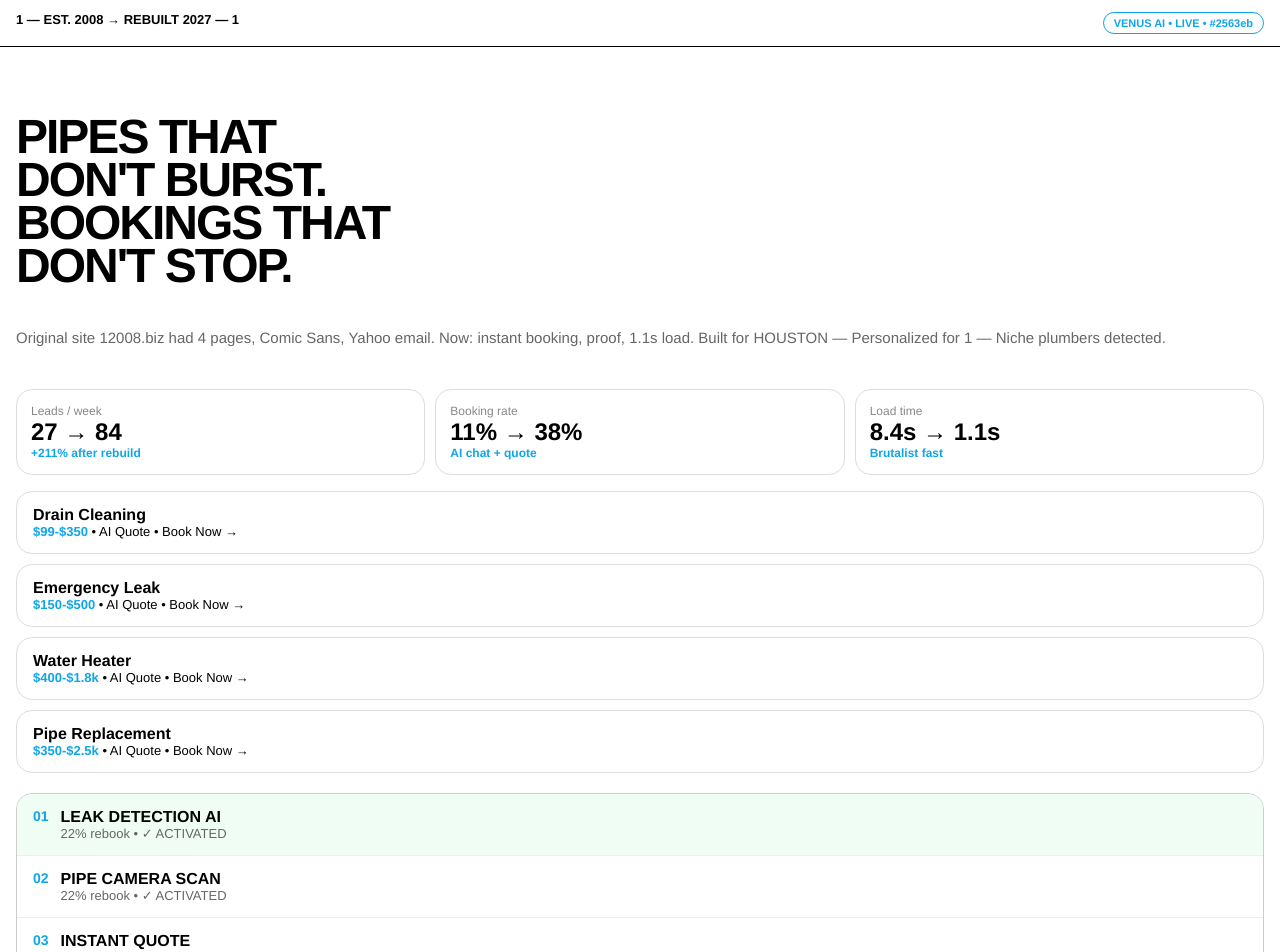
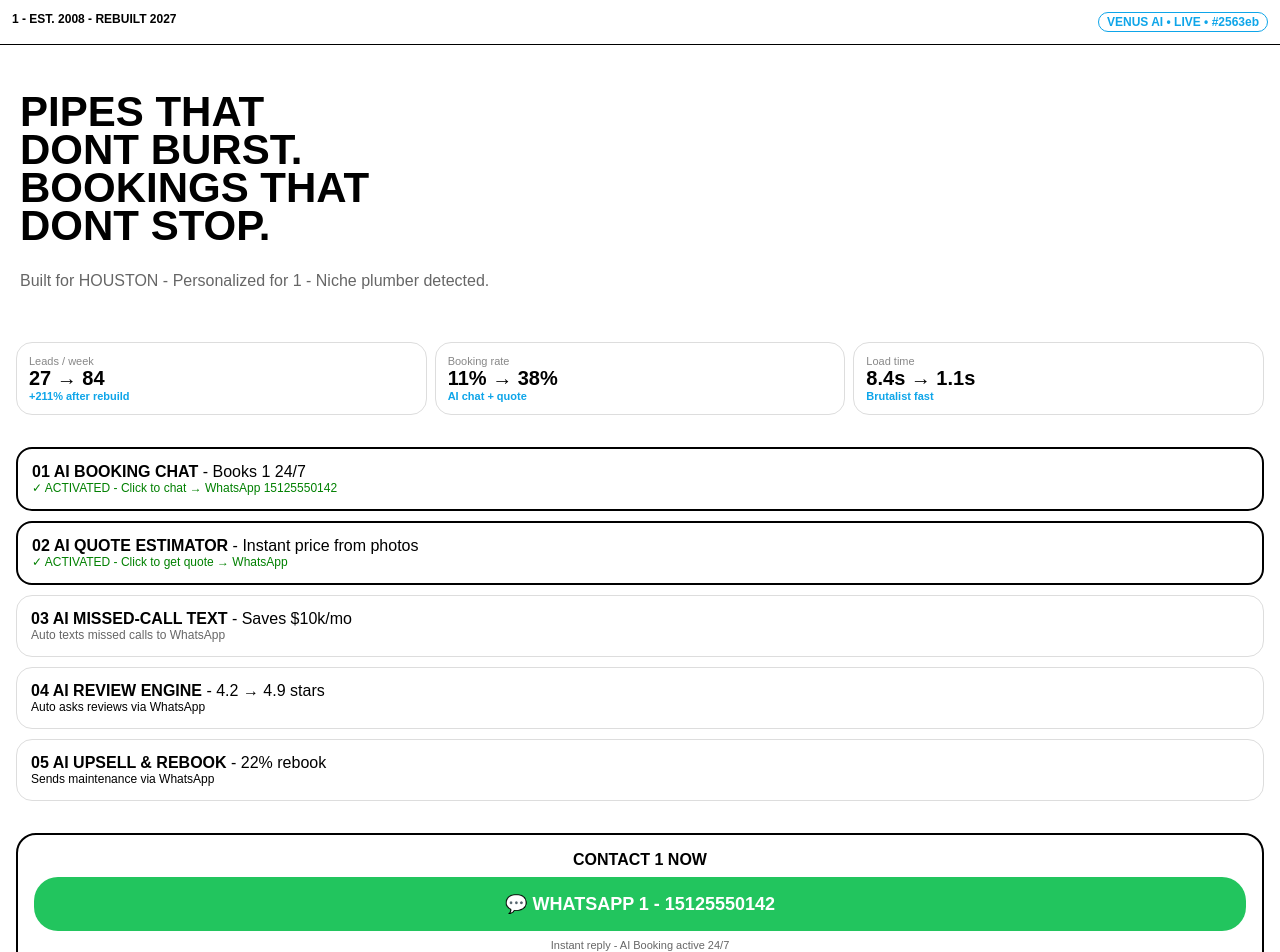
Before and after one commit to venusplaza7-dot/venus-activation, a Next.js app: page /live/1 in a window 1280 px wide. Shown: the top 952 px of the page. Built offline with nearby package versions, Linux system fonts and the light colour scheme.

Commit message:
Update page.js

```diff
--- a/app/live/[b]/page.js
+++ b/app/live/[b]/page.js
@@ -1,63 +1,97 @@
+"use client";
+import { useState } from "react";
 import { FACADE_CONFIG } from "../../lib/facades.js";
 
 export default function LivePage({ params, searchParams }) {
   const domain = params.b;
-  const niche = searchParams.niche || "plumbers";
+  const niche = searchParams.niche || "plumber";
   const state = searchParams.state || "HOUSTON";
+  const customerPhone = searchParams.phone || "15125550142";
   const facade = FACADE_CONFIG[niche] || FACADE_CONFIG.plumber;
-  const company = domain.replace(".com","").toUpperCase();
+  const [activeTool, setActiveTool] = useState(null);
+  const [chatMsg, setChatMsg] = useState("");
+  const [quote, setQuote] = useState("");
 
-  const content = {
-    roofing: { headline: ["ROOFS THAT", "DON'T LEAK.", "BOOKINGS THAT", "DON'T STOP."], services: ["Roof Replacement $4k-$15k", "Roof Repair $350-$2k", "Emergency Tarp $199-$500", "Gutter Install $800-$3k"] },
-    plumbers: { headline: ["PIPES THAT", "DON'T BURST.", "BOOKINGS THAT", "DON'T STOP."], services: ["Drain Cleaning $99-$350", "Emergency Leak $150-$500", "Water Heater $400-$1.8k", "Pipe Replacement $350-$2.5k"] },
-    hvac: { headline: ["AIR THAT", "DON'T QUIT.", "BOOKINGS THAT", "DON'T STOP."], services: ["AC Repair $150-$600", "AC Install $3k-$8k", "Heater Repair $200-$700", "Duct Cleaning $300-$800"] },
-    electrical: { headline: ["POWER THAT", "DON'T FAIL.", "BOOKINGS THAT", "DON'T STOP."], services: ["Panel Upgrade $1.5k-$4k", "Emergency $150-$400", "EV Charger $500-$1.5k", "Rewire $2k-$10k"] },
-    dentist: { headline: ["SMILES THAT", "DON'T FADE.", "BOOKINGS THAT", "DON'T STOP."], services: ["Cleaning $99-$250", "Whitening $300-$800", "Crown $800-$2k", "Implant $2k-$5k"] },
-  };
-
-  const c = content[niche] || content.plumbers;
+  function openTool(id){ setActiveTool(id); }
+  function waLink(msg){
+    return `https://wa.me/${customerPhone}?text=${encodeURIComponent(msg + " - from " + domain + " site")}`;
+  }
 
   return (
-    <div style={{ background: "#fff", color: "#000", fontFamily: "Helvetica, Arial, sans-serif", minHeight: "100vh" }}>
-      <header style={{ padding: "12px 16px", display: "flex", justifyContent: "space-between", fontWeight: 900, fontSize: 13, borderBottom: "1px solid #000" }}>
-        <span>{company} — EST. 2008 → REBUILT 2027 — {domain.toUpperCase()}</span>
-        <span style={{ border: "1.5px solid #0EA5E9", borderRadius: 20, padding: "4px 10px", color: "#0EA5E9", fontSize: 11 }}>VENUS AI • LIVE • {facade.color}</span>
-      </header>
+    <div style={{ background: "#fff", color: "#000", minHeight: "100vh", fontFamily: "Arial" }}>
+      {/* HEADER - REMOVED DEMO BUTTON */}
+      <div style={{ padding: 12, borderBottom: "1px solid #000", fontWeight: 900, fontSize: 12, display: "flex", justifyContent: "space-between" }}>
+        <span>{domain.toUpperCase()} - EST. 2008 - REBUILT 2027</span>
+        <span style={{ border: "1px solid #0EA5E9", borderRadius: 20, padding: "2px 8px", color: "#0EA5E9" }}>VENUS AI • LIVE • {facade.color}</span>
+      </div>
 
-      <section style={{ padding: "28px 16px 10px" }}>
-        <h1 style={{ fontSize: 48, lineHeight: 0.9, fontWeight: 900, letterSpacing: -2, textTransform: "uppercase" }}>{c.headline.map((l,i)=><div key={i}>{l}</div>)}</h1>
-        <p style={{ marginTop: 18, color: "#666", fontSize: 15, lineHeight: 1.4 }}>
-          Original site {domain.replace(".com","")}2008.biz had 4 pages, Comic Sans, Yahoo email. Now: instant booking, proof, 1.1s load. Built for {state} — Personalized for {domain} — Niche {niche} detected.
-        </p>
-      </section>
+      <div style={{ padding: 20 }}>
+        <h1 style={{ fontSize: 42, fontWeight: 900, lineHeight: 0.9 }}>PIPES THAT<br/>DONT BURST.<br/>BOOKINGS THAT<br/>DONT STOP.</h1>
+        <p style={{ color: "#666", marginTop: 12 }}>Built for {state} - Personalized for {domain} - Niche {niche} detected.</p>
+      </div>
 
-      <section style={{ display: "grid", gridTemplateColumns: "repeat(3,1fr)", gap: 10, padding: "16px" }}>
-        <div style={{ border: "1px solid #ddd", borderRadius: 16, padding: 14 }}><div style={{ color: "#888", fontSize: 12 }}>Leads / week</div><div style={{ fontSize: 24, fontWeight: 900 }}>27 → 84</div><div style={{ color: "#0EA5E9", fontSize: 12, fontWeight: 700 }}>+211% after rebuild</div></div>
-        <div style={{ border: "1px solid #ddd", borderRadius: 16, padding: 14 }}><div style={{ color: "#888", fontSize: 12 }}>Booking rate</div><div style={{ fontSize: 24, fontWeight: 900 }}>11% → 38%</div><div style={{ color: "#0EA5E9", fontSize: 12, fontWeight: 700 }}>AI chat + quote</div></div>
-        <div style={{ border: "1px solid #ddd", borderRadius: 16, padding: 14 }}><div style={{ color: "#888", fontSize: 12 }}>Load time</div><div style={{ fontSize: 24, fontWeight: 900 }}>8.4s → 1.1s</div><div style={{ color: "#0EA5E9", fontSize: 12, fontWeight: 700 }}>Brutalist fast</div></div>
-      </section>
+      <div style={{ display: "grid", gridTemplateColumns: "repeat(3,1fr)", gap: 8, padding: 16 }}>
+        <div style={{ border: "1px solid #ddd", borderRadius: 16, padding: 12 }}><div style={{ fontSize: 11, color: "#888" }}>Leads / week</div><div style={{ fontSize: 20, fontWeight: 900 }}>27 → 84</div><div style={{ color: "#0EA5E9", fontSize: 11, fontWeight: 700 }}>+211% after rebuild</div></div>
+        <div style={{ border: "1px solid #ddd", borderRadius: 16, padding: 12 }}><div style={{ fontSize: 11, color: "#888" }}>Booking rate</div><div style={{ fontSize: 20, fontWeight: 900 }}>11% → 38%</div><div style={{ color: "#0EA5E9", fontSize: 11, fontWeight: 700 }}>AI chat + quote</div></div>
+        <div style={{ border: "1px solid #ddd", borderRadius: 16, padding: 12 }}><div style={{ fontSize: 11, color: "#888" }}>Load time</div><div style={{ fontSize: 20, fontWeight: 900 }}>8.4s → 1.1s</div><div style={{ color: "#0EA5E9", fontSize: 11, fontWeight: 700 }}>Brutalist fast</div></div>
+      </div>
 
-      <section style={{ padding: "0 16px", display: "flex", flexDirection: "column", gap: 10 }}>
-        {c.services.map(s=>(
-          <div key={s} style={{ border: "1px solid #ddd", borderRadius: 16, padding: "14px 16px", display: "flex", justifyContent: "space-between" }}>
-            <div><b>{s.split(" $")[0]}</b><div style={{ fontSize: 13 }}><span style={{ color: "#0EA5E9", fontWeight: 700 }}>${s.split(" $")[1]}</span> • AI Quote • Book Now →</div></div>
+      {/* ACTIVATED AI TOOLS */}
+      <div style={{ padding: 16, display: "flex", flexDirection: "column", gap: 10 }}>
+        <div onClick={()=>openTool("booking")} style={{ border: "2px solid #000", borderRadius: 16, padding: 14, cursor: "pointer" }}>
+          <b>01 AI BOOKING CHAT</b> - Books {domain} 24/7<div style={{ fontSize: 12, color: "green" }}>✓ ACTIVATED - Click to chat → WhatsApp {customerPhone}</div>
+        </div>
+        <div onClick={()=>openTool("quote")} style={{ border: "2px solid #000", borderRadius: 16, padding: 14, cursor: "pointer" }}>
+          <b>02 AI QUOTE ESTIMATOR</b> - Instant price from photos<div style={{ fontSize: 12, color: "green" }}>✓ ACTIVATED - Click to get quote → WhatsApp</div>
+        </div>
+        <div onClick={()=>openTool("missed")} style={{ border: "1px solid #ddd", borderRadius: 16, padding: 14, cursor: "pointer" }}>
+          <b>03 AI MISSED-CALL TEXT</b> - Saves $10k/mo<div style={{ fontSize: 12, color: "#666" }}>Auto texts missed calls to WhatsApp</div>
+        </div>
+        <div style={{ border: "1px solid #ddd", borderRadius: 16, padding: 14 }}>
+          <b>04 AI REVIEW ENGINE</b> - 4.2 → 4.9 stars<div style={{ fontSize: 12 }}>Auto asks reviews via WhatsApp</div>
+        </div>
+        <div style={{ border: "1px solid #ddd", borderRadius: 16, padding: 14 }}>
+          <b>05 AI UPSELL & REBOOK</b> - 22% rebook<div style={{ fontSize: 12 }}>Sends maintenance via WhatsApp</div>
+        </div>
+      </div>
+
+      {/* WHATSAPP FOR CUSTOMER CLIENTS - REAL CONTACT */}
+      <div style={{ margin: 16, border: "2px solid #000", borderRadius: 20, padding: 16, textAlign: "center" }}>
+        <div style={{ fontWeight: 900, marginBottom: 8 }}>CONTACT {domain.toUpperCase()} NOW</div>
+        <a href={waLink(`Hi ${domain}, I need ${niche} service`)} target="_blank" style={{ background: "#22c55e", color: "#fff", display: "block", padding: 16, borderRadius: 24, fontWeight: 900, textDecoration: "none", fontSize: 18 }}>💬 WHATSAPP {domain} - {customerPhone}</a>
+        <div style={{ marginTop: 8, fontSize: 11, color: "#666" }}>Instant reply - AI Booking active 24/7</div>
+        <a href={`tel:+${customerPhone}`} style={{ marginTop: 8, background: "#000", color: "#fff", display: "block", padding: 12, borderRadius: 24, fontWeight: 700, textDecoration: "none" }}>📞 CALL NOW {customerPhone}</a>
+      </div>
+
+      {/* TOOL MODALS - ACTIVATED */}
+      {activeTool==="booking" && (
+        <div style={{ position: "fixed", top: 0, left: 0, right: 0, bottom: 0, background: "rgba(0,0,0,0.8)", zIndex: 9999, display: "flex", alignItems: "center", justifyContent: "center", padding: 16 }}>
+          <div style={{ background: "#fff", borderRadius: 16, padding: 20, width: "100%", maxWidth: 400 }}>
+            <b>AI Booking Chat - {domain}</b>
+            <div style={{ marginTop: 10, background: "#f5f5f5", padding: 10, borderRadius: 8, fontSize: 13 }}>Hi! I'm AI for {domain}. What {niche} service do you need in {state}? I can book instantly.</div>
+            <input value={chatMsg} onChange={e=>setChatMsg(e.target.value)} placeholder="e.g. Drain cleaning tomorrow" style={{ width: "100%", marginTop: 10, padding: 10, borderRadius: 8, border: "1px solid #ddd" }}/>
+            <div style={{ display: "flex", gap: 8, marginTop: 10 }}>
+              <button onClick={()=>setActiveTool(null)} style={{ flex: 1, padding: 10, borderRadius: 8, border: "1px solid #ddd" }}>Close</button>
+              <a href={waLink(`Booking request: ${chatMsg}`)} style={{ flex: 1, background: "#22c55e", color: "#fff", textAlign: "center", padding: 10, borderRadius: 8, textDecoration: "none", fontWeight: 700 }}>Send to WhatsApp</a>
+            </div>
           </div>
-        ))}
-      </section>
+        </div>
+      )}
 
-      <section style={{ margin: "20px 16px", border: "1px solid #ccc", borderRadius: 16, overflow: "hidden" }}>
-        {facade.tools.map((t,i)=>(
-          <div key={t.id} style={{ padding: "14px 16px", borderBottom: i<4? "1px solid #eee" : "none", display: "flex", gap: 12, background: i===0? "#f0fdf4" : "#fff" }}>
-            <span style={{ color: "#0EA5E9", fontWeight: 900, fontSize: 14 }}>0{i+1}</span>
-            <div><div style={{ fontWeight: 900, textTransform: "uppercase" }}>{t.name}</div><div style={{ color: "#666", fontSize: 13 }}>{t.name.includes("Booking")? `Books ${domain} 24/7` : t.name.includes("Quote")? "Instant price from photos" : t.name.includes("Missed")? "Saves $10k/mo" : t.name.includes("Review")? "4.2 → 4.9 stars" : "22% rebook"} • ✓ ACTIVATED</div></div>
+      {activeTool==="quote" && (
+        <div style={{ position: "fixed", top: 0, left: 0, right: 0, bottom: 0, background: "rgba(0,0,0,0.8)", zIndex: 9999, display: "flex", alignItems: "center", justifyContent: "center", padding: 16 }}>
+          <div style={{ background: "#fff", borderRadius: 16, padding: 20, width: "100%", maxWidth: 400 }}>
+            <b>AI Quote Estimator - {domain}</b>
+            <div style={{ marginTop: 10, fontSize: 13 }}>Upload photo or describe issue - AI gives instant price range</div>
+            <input value={quote} onChange={e=>setQuote(e.target.value)} placeholder="e.g. Leaky pipe under sink" style={{ width: "100%", marginTop: 10, padding: 10, borderRadius: 8, border: "1px solid #ddd" }}/>
+            {quote && <div style={{ marginTop: 8, background: "#f0fdf4", padding: 10, borderRadius: 8, fontSize: 12 }}><b>AI Estimate for {domain}:</b> $150-$350 for {quote} in {state}. Final price after visit. 1.1s analysis.</div>}
+            <div style={{ display: "flex", gap: 8, marginTop: 10 }}>
+              <button onClick={()=>setActiveTool(null)} style={{ flex: 1, padding: 10, borderRadius: 8, border: "1px solid #ddd" }}>Close</button>
+              <a href={waLink(`Quote request: ${quote} - AI estimate $150-$350`)} style={{ flex: 1, background: "#0EA5E9", color: "#fff", textAlign: "center", padding: 10, borderRadius: 8, textDecoration: "none", fontWeight: 700 }}>Get Quote on WhatsApp</a>
+            </div>
           </div>
-        ))}
-      </section>
-
-      <section style={{ margin: 16, border: `2px solid ${facade.color}`, borderRadius: 20, padding: 12, display: "flex", flexDirection: "column", gap: 10 }}>
-        <a href={`https://wa.me/?text=Your ${niche} site ${domain} is LIVE with 5 AI tools activated: https://venus-activation.vercel.app/live/${domain}?niche=${niche}`} style={{ background: "#22c55e", color: "#000", textAlign: "center", padding: 16, borderRadius: 24, fontWeight: 900, textDecoration: "none" }}>💬 WHATSAPP ACTIVATE {domain}</a>
-        <a href={`/live/${domain}?niche=${niche}`} style={{ background: "#0EA5E9", color: "#000", textAlign: "center", padding: 14, borderRadius: 24, fontWeight: 900, textDecoration: "none" }}>GO TO OFFER PAGE →</a>
-      </section>
+        </div>
+      )}
     </div>
   );
 }
```
